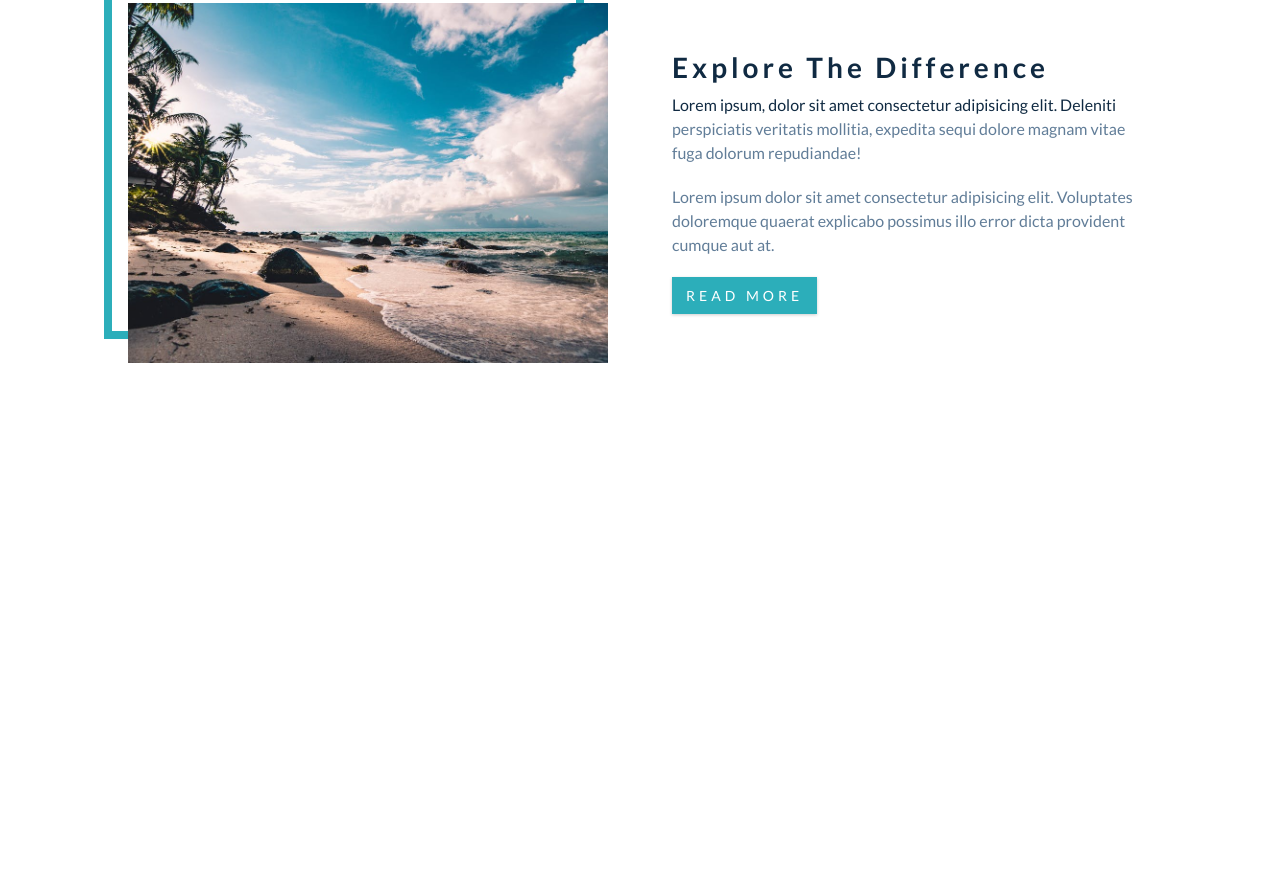
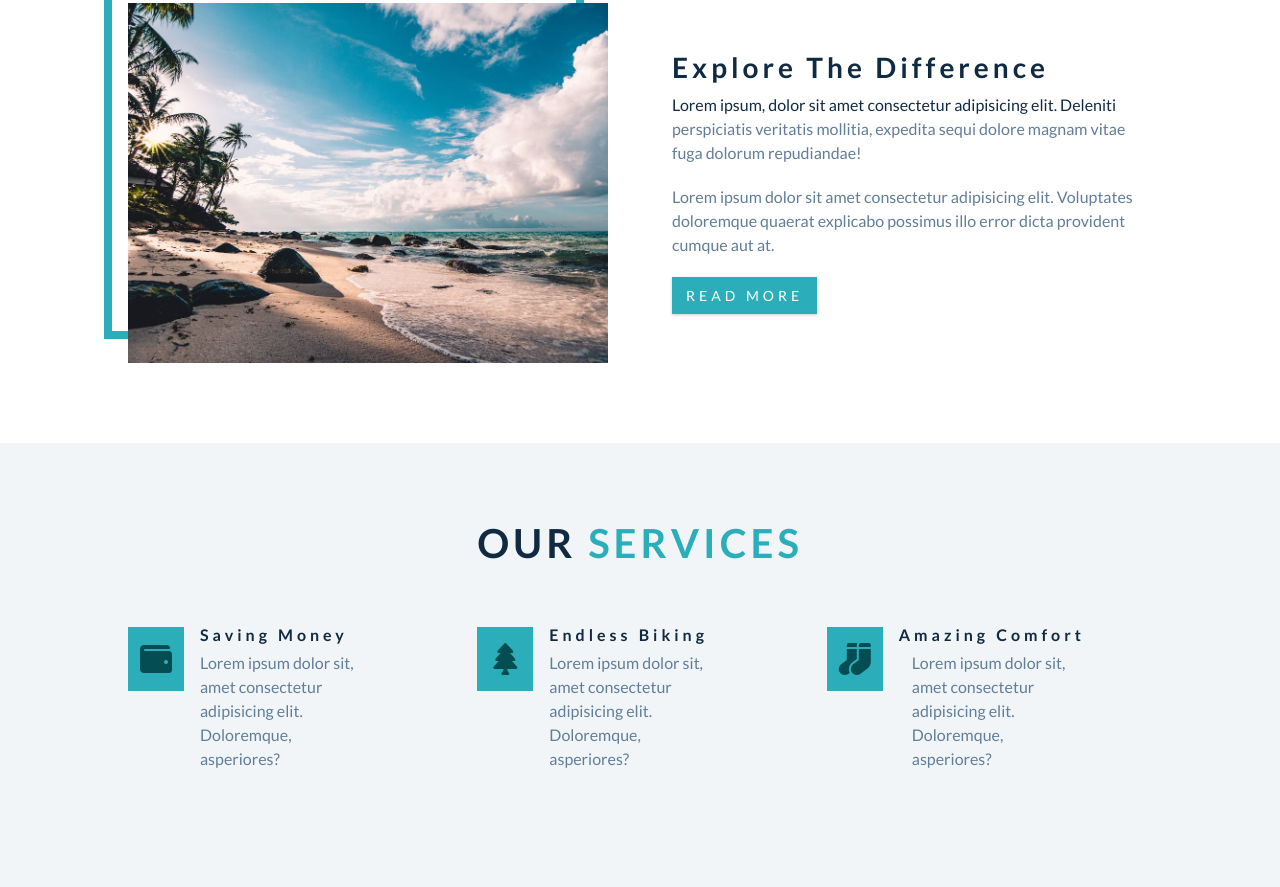
Before and after one commit to acasanova009/WorldCitiesTours, a plain HTML site: page index.html in a window 1280 px wide. Shown: the part 981-1868 px from the top of the page. Before the commit the page ends 1424 px from the top, so only its background shows below. Drawn offline with Linux system fonts and the light colour scheme.

Commit message:
services finished

```diff
--- a/css/styles.css
+++ b/css/styles.css
@@ -287,6 +287,66 @@ Services
 ===============
 */
 
+.services {
+  background-color: var(--clr-grey-10);
+}
+.service {
+  text-align: center;
+  margin-bottom: 3rem;
+}
+.service-icon {
+  background: var(--clr-primary-5);
+  color: var(--clr-primary-1);
+  padding: 0.5rem;
+  display: inline-block;
+  font-size: 2rem;
+  margin-bottom: 1.5rem;
+}
+.service-text {
+  max-width: 10rem;
+  margin-left: auto;
+  margin-right: auto;
+}
+
+@media screen and (min-width: 576px) {
+  .services-center {
+    display: flex;
+    justify-content: space-between;
+    flex-wrap: wrap;
+  }
+  .service {
+    flex: 0 0 calc(50% - 1rem);
+    margin-bottom: 1rem;
+    /* background-color: red; */
+  }
+}
+@media screen and (min-width: 992px) {
+  /* .services-center {
+    display: flex;
+    justify-content: space-between;
+    flex-wrap: wrap;
+  } */
+  .service {
+    flex: 0 0 calc(33.33% - 1rem);
+    margin-bottom: 1rem;
+    /* background-color: blue; */
+  }
+}
+@media screen and (min-width: 1170px) {
+  .service {
+    display: flex;
+    text-align: left;
+  }
+  .service-icon {
+    align-self: start;
+  }
+  .service-info {
+    padding-left: 1rem;
+  }
+  .service-title {
+    margin-bottom: 0.5rem;
+  }
+}
 /*
 ===============
 Featured Tours
--- a/index.html
+++ b/index.html
@@ -66,6 +66,43 @@
     <!-- end of about section -->
 
     <!-- services -->
+    <section class="section services" id="services">
+      <div class="section-title">
+        <h2>our <span>services</span></h2>
+      </div>
+      <div class="section-center services-center">
+        <article class="service">
+          <span class="service-icon"><i class="fas fa-wallet fa-fw"></i></span>
+          <div class="service-info">
+            <h4 class="service-title">saving money</h4>
+            <p class="service-text">
+              Lorem ipsum dolor sit, amet consectetur adipisicing elit.
+              Doloremque, asperiores?
+            </p>
+          </div>
+        </article>
+        <article class="service">
+          <span class="service-icon"><i class="fas fa-tree fa-fw"></i></span>
+          <div class="service-info">
+            <h4 class="service-title">endless biking</h4>
+            <p class="service-text">
+              Lorem ipsum dolor sit, amet consectetur adipisicing elit.
+              Doloremque, asperiores?
+            </p>
+          </div>
+        </article>
+        <article class="service">
+          <span class="service-icon"><i class="fas fa-socks fa-fw"></i></span>
+          <div class="service-info">
+            <h4 class="service-title">amazing comfort</h4>
+            <p class="service-text">
+              Lorem ipsum dolor sit, amet consectetur adipisicing elit.
+              Doloremque, asperiores?
+            </p>
+          </div>
+        </article>
+      </div>
+    </section>
     <!--end services -->
 
     <!-- featured tours -->
```
